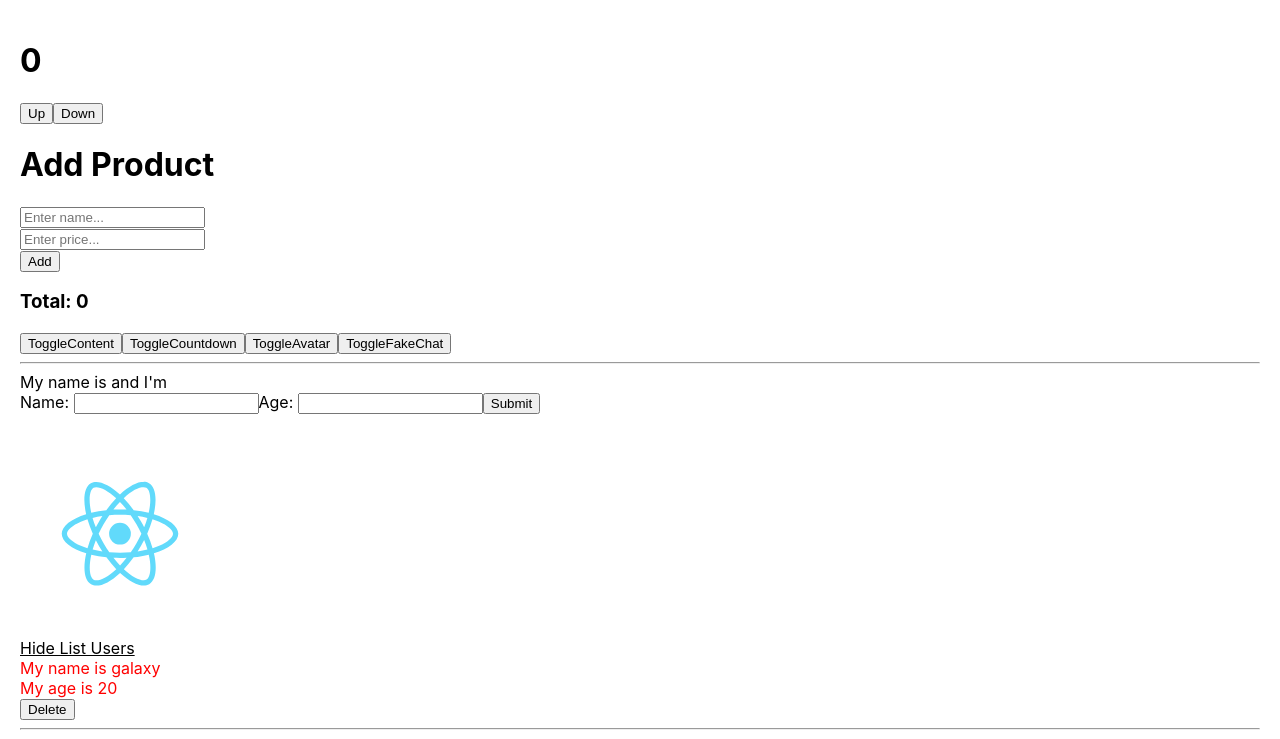
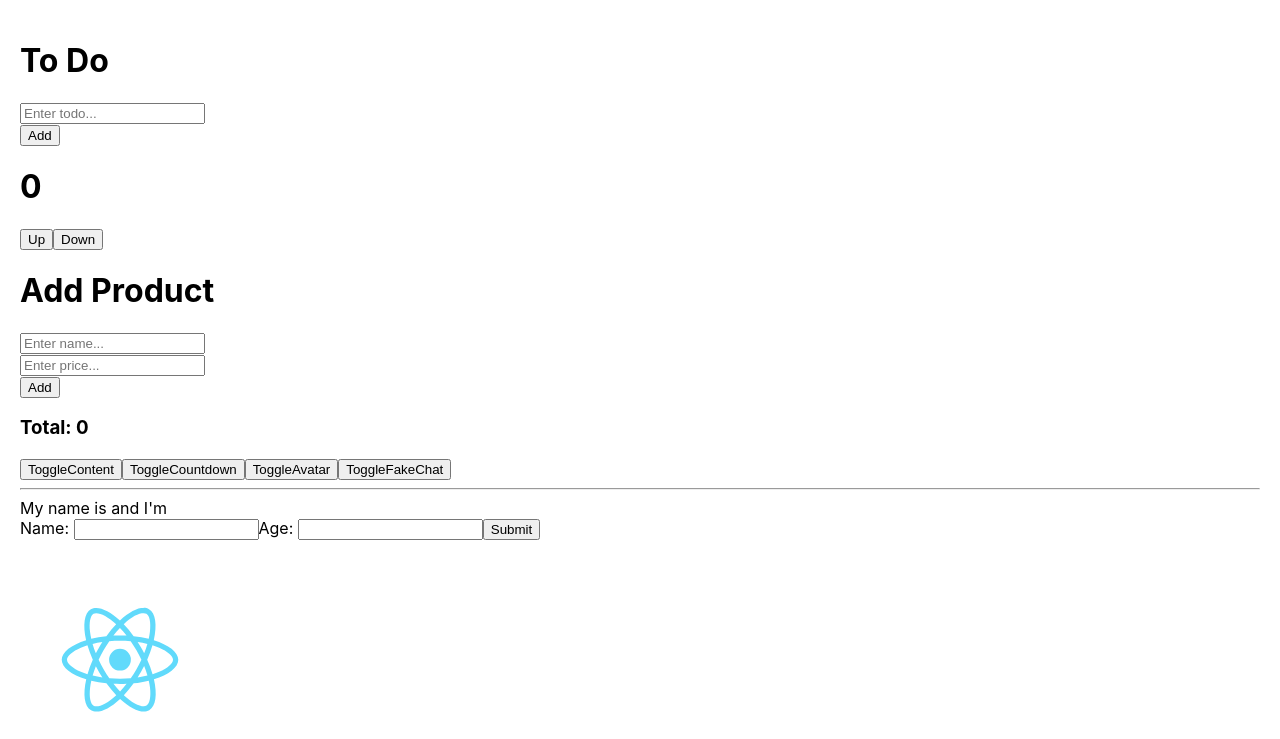
Before and after one commit to buianhtai1205/STUDY-react_app, a React (Create React App) app: page / in a window 1280 px wide. Shown: the top 739 px of the page. Built offline with nearby package versions, Linux system fonts and the light colour scheme.

Commit message:
reducer with Todo

```diff
--- a/src/App.js
+++ b/src/App.js
@@ -10,12 +10,13 @@ import MountedAndUnmounted from "./components/MountedAndUnmounted";
 import Clock from "./components/Clock";
 import AddProduct from "./components/AddProduct";
 import UpDown from "./components/UpDown";
-
+import ToDoWithReducer from "./components/ToDoWithReducer";
 class App extends React.Component {
 
 	render() {
 		return (
 			<div className="app-container">
+				<ToDoWithReducer />
 				<UpDown />
 				<AddProduct />
 				<MountedAndUnmounted />
--- /dev/null
+++ b/src/components/ToDoWithReducer/actions.js
@@ -0,0 +1,22 @@
+import {SET_JOB, ADD_JOB, DEL_JOB} from './constraints'
+
+export const setJob = payload => {
+    return {
+        type: SET_JOB,
+        payload
+    }
+}
+
+export const addJob = payload => {
+    return {
+        type: ADD_JOB,
+        payload
+    }
+}
+
+export const delJob = payload => {
+    return {
+        type: DEL_JOB,
+        payload
+    }
+}
--- /dev/null
+++ b/src/components/ToDoWithReducer/constraints.js
@@ -0,0 +1,3 @@
+export const SET_JOB = 'set_job'
+export const ADD_JOB = 'add_job'
+export const DEL_JOB = 'del_job'
--- /dev/null
+++ b/src/components/ToDoWithReducer/index.js
@@ -0,0 +1,43 @@
+import { useReducer, useRef } from "react"
+import {setJob, addJob, delJob} from './actions'
+import reducer, {initState} from './reducer'
+import logger from "./logger"
+
+const ToDoWithReducer = () => {
+    const [state, dispatch] = useReducer(logger(reducer), initState)
+
+    const {job, jobs} = state
+    const inputRef = useRef()
+
+    const handleSubmit = () => {
+        dispatch(addJob(job))
+
+        dispatch(setJob(''))
+        inputRef.current.focus()
+    }
+
+    return (
+        <div>
+            <h1>To Do</h1>
+            <input
+                value={ job }
+                placeholder="Enter todo..."
+                onChange={ (event) => {
+                    dispatch(setJob(event.target.value))
+                }}
+                ref={ inputRef }
+            />
+            <br />
+            <button onClick={ handleSubmit }>Add</button>
+            <ul>
+                { jobs && jobs.map((job, index) => (
+                    <li key={ index}>{ job }
+                        <span onClick={ () => dispatch(delJob(index)) }> &times;</span>
+                    </li>
+                ))}
+            </ul>
+        </div>
+    )
+}
+
+export default ToDoWithReducer;
--- /dev/null
+++ b/src/components/ToDoWithReducer/logger.js
@@ -0,0 +1,16 @@
+
+
+const logger = (reducer) => {
+    return (prevState, action) => {
+        console.group(action.type)
+        console.log(prevState)
+        console.log(action)
+        const newState = reducer(prevState, action)
+        console.log(newState)
+        console.groupEnd()
+
+        return newState
+    }
+}
+
+export default logger;
--- /dev/null
+++ b/src/components/ToDoWithReducer/reducer.js
@@ -0,0 +1,34 @@
+import {SET_JOB, ADD_JOB, DEL_JOB} from './constraints'
+
+//init
+export const initState = {
+    job: '',
+    jobs: []
+}
+
+//reducer
+const reducer = (state, action) => {
+    switch(action.type) {
+        case SET_JOB:
+            return {
+                ...state,
+                job: action.payload
+            }
+        case ADD_JOB:
+            return {
+                ...state,
+                jobs: [...state.jobs, action.payload]
+            }
+        case DEL_JOB:
+            const newJobs = [...state.jobs]
+            newJobs.splice(action.payload, 1)
+            return {
+                ...state,
+                jobs: newJobs
+            }
+        default:
+            throw new Error("Invalid action")
+    }
+}
+
+export default reducer;
```
